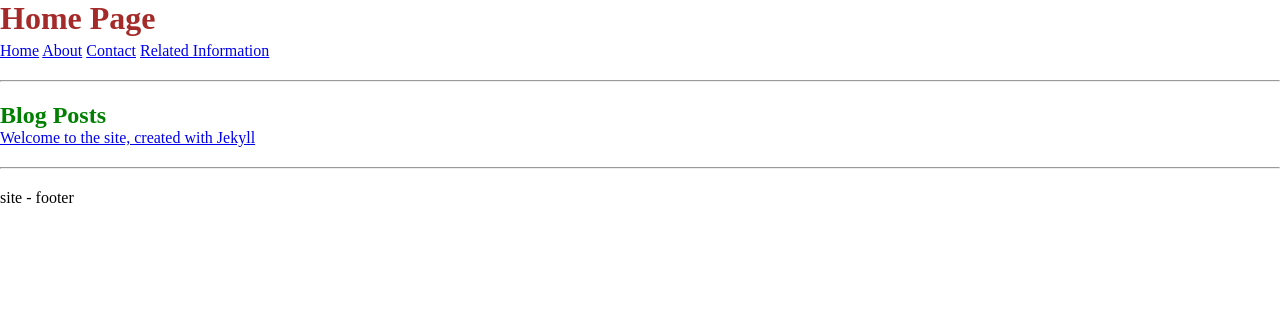
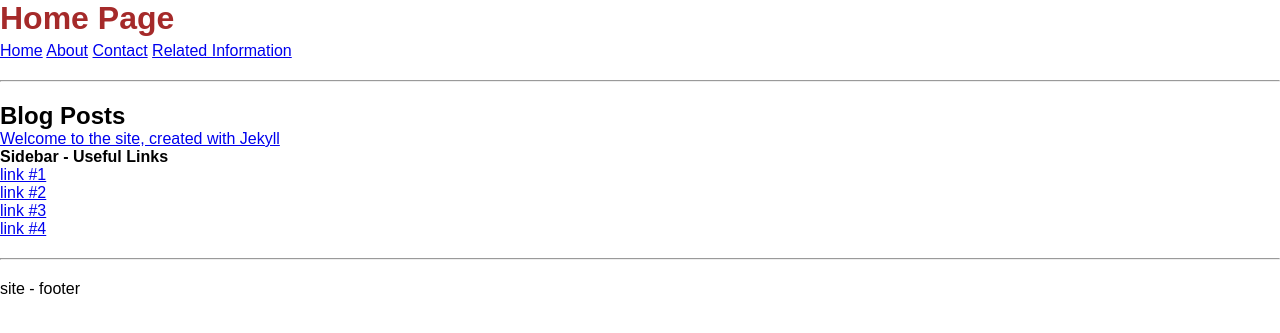
Before and after one commit to robert-laws/jekyll-review, a Jekyll site: the page built from index.html, in a window 1280 px wide. Shown: the top 333 px of the page. Built offline with Jekyll 4.4.1, drawn with Linux system fonts in a browser that asks for light colours.

Commit message:
add sidebar and styling

```diff
--- /dev/null
+++ b/_includes/sidebar.html
@@ -0,0 +1,9 @@
+<div class="sidebar">
+  <h4>Sidebar - Useful Links</h4>
+  <ul>
+    <li><a href="#">link #1</a></li>
+    <li><a href="#">link #2</a></li>
+    <li><a href="#">link #3</a></li>
+    <li><a href="#">link #4</a></li>
+  </ul>
+</div>
--- a/_layouts/page.html
+++ b/_layouts/page.html
@@ -7,3 +7,7 @@ layout: default
     {{ content }}
   </article>
 </div>
+
+<div class="sidebar-content">
+  {% include sidebar.html %}
+</div>
--- /dev/null
+++ b/_sass/_sidebar.scss
@@ -0,0 +1,13 @@
+.sidebar {
+  width: 120px;
+
+  h4 {
+    padding-bottom: 5px;
+    margin-bottom: 5px;
+    border-bottom: 1px solid #CCC;
+  }
+
+  ul {
+    list-style: none;
+  }
+}
--- a/css/main.scss
+++ b/css/main.scss
@@ -1,8 +1,9 @@
 ---
+#empty front matter to force jekyll to process file
 ---
 
 @import "base";
 
-h2 {
-  color: green;
+* {
+  font-family: Arial, Helvetica, sans-serif;
 }
--- a/index.html
+++ b/index.html
@@ -7,7 +7,7 @@ title: Home Page
   <ul>
     {% for post in site.posts %}
       <li>
-        <a href="{{ post.url }}">{{ post.title }}</a>
+        <a href="{{site.baseurl}}{{post.url}}" title="{{site.baseurl}}{{post.url}}">{{ post.title }}</a>
       </li>
     {% endfor %}
   </ul>
```
